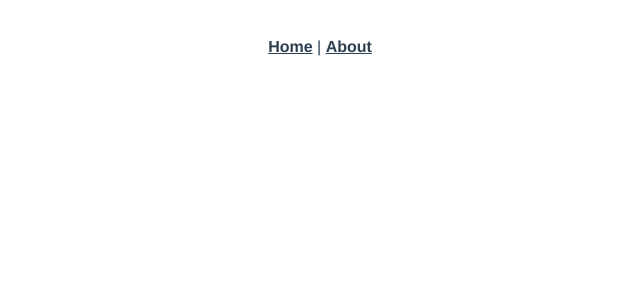
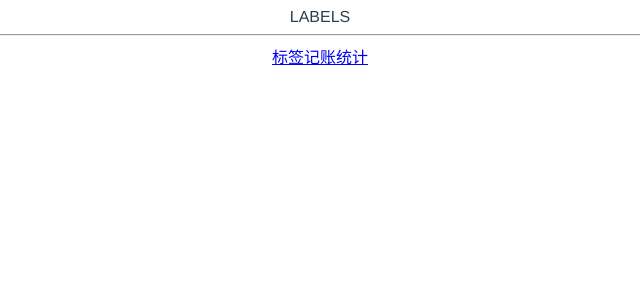
Before and after one commit to macycle/wallet, a Vue app: page /#/labels in a window 1280 px wide. Shown: the top 300 px of the page, without its empty margins (320-960 px from the left). Built offline with nearby package versions, Linux system fonts and the light colour scheme.

Commit message:
导航栏

```diff
--- a/src/App.vue
+++ b/src/App.vue
@@ -1,10 +1,10 @@
 <template>
   <div id="app">
-    <div id="nav">
-      <router-link to="/">Home</router-link> |
-      <router-link to="/about">About</router-link>
-    </div>
-    <router-view/>
+    <router-view />
+    <hr >
+    <router-link to="/labels">标签</router-link>
+    <router-link to="/money">记账</router-link>
+    <router-link to="/statistics">统计</router-link>
   </div>
 </template>
 
--- a/src/router/index.ts
+++ b/src/router/index.ts
@@ -1,22 +1,28 @@
 import Vue from 'vue'
-import VueRouter, { RouteConfig } from 'vue-router'
-import Home from '../views/Home.vue'
+import VueRouter from 'vue-router'
+import Money from '@/views/Money.vue'
+import Labels from '@/views/Labels.vue'
+import Statistics from '@/views/Statistics.vue'
 
-Vue.use(VueRouter)
 
-  const routes: Array<RouteConfig> = [
+Vue.use(VueRouter)   //在router文件中直接使用use全局安装路由
+
+  const routes= [
   {
-    path: '/',
-    name: 'Home',
-    component: Home
+    path:'/',
+    redirect:'/money'
   },
   {
-    path: '/about',
-    name: 'About',
-    // route level code-splitting
-    // this generates a separate chunk (about.[hash].js) for this route
-    // which is lazy-loaded when the route is visited.
-    component: () => import(/* webpackChunkName: "about" */ '../views/About.vue')
+    path:'/money',
+    component:Money
+  },
+  {
+    path:'/labels',
+    component:Labels
+  },
+  {
+    path:'/statistics',
+    component:Statistics
   }
 ]
 
--- /dev/null
+++ b/src/views/Labels.vue
@@ -0,0 +1,15 @@
+<template>
+    <div>
+        LABELS
+    </div>
+</template>
+
+<script>
+    export default {
+
+    }
+</script>
+
+<style lang="sass" scoped>
+
+</style>
--- /dev/null
+++ b/src/views/Money.vue
@@ -0,0 +1,15 @@
+<template>
+    <div>
+        money
+    </div>
+</template>
+
+<script>
+    export default {
+
+    }
+</script>
+
+<style lang="sass" scoped>
+
+</style>
--- /dev/null
+++ b/src/views/Statistics.vue
@@ -0,0 +1,15 @@
+<template>
+    <div>
+        statistics
+    </div>
+</template>
+
+<script>
+    export default {
+
+    }
+</script>
+
+<style lang="sass" scoped>
+
+</style>
```
